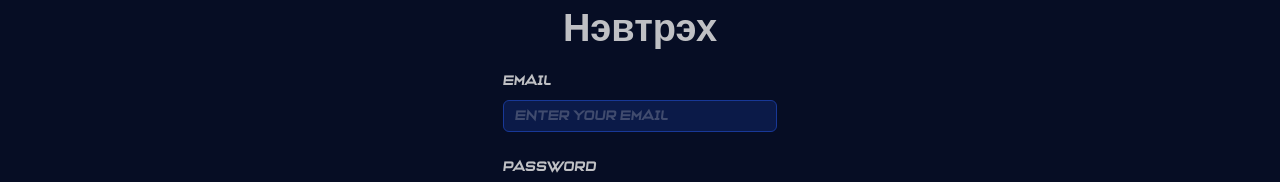
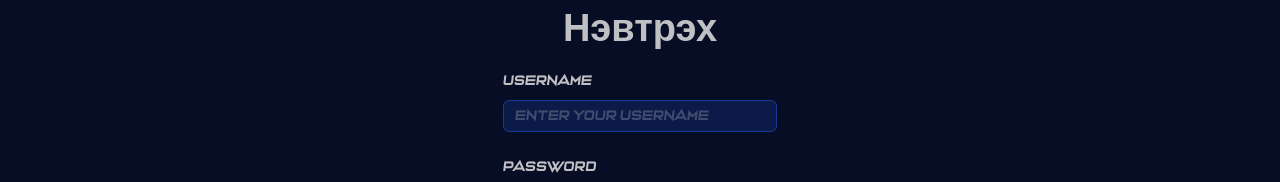
Before and after one commit to dev-manestack/poker-web, a React (Vite) app: page /auth/login in a window 1280 px wide. Shown: the part 299-481 px from the top of the page. Built offline with nearby package versions, Linux system fonts and the light colour scheme; no server answers.

Commit message:
login works with email now

```diff
--- a/src/api/user.ts
+++ b/src/api/user.ts
@@ -20,7 +20,7 @@ interface User {
 }
 
 interface LoginCredentials {
-  email: string;
+  username: string;
   password: string;
 }
 
@@ -59,7 +59,13 @@ const baseQuery: typeof rawBaseQuery = async (args, api, extraOptions) => {
 export const userApi = createApi({
   reducerPath: "userApi",
   baseQuery: baseQuery,
-  tagTypes: ["UserList", "tables", "DepositList", "WithdrawList", "OutcomeList"],
+  tagTypes: [
+    "UserList",
+    "tables",
+    "DepositList",
+    "WithdrawList",
+    "OutcomeList",
+  ],
   endpoints: (builder) => ({
     login: builder.mutation({
       query: (credentials: LoginCredentials) => ({
--- a/src/features/user/login-form.tsx
+++ b/src/features/user/login-form.tsx
@@ -35,7 +35,9 @@ function LoginForm({ setModalType }: { setModalType: (type: string) => void }) {
     if (error) {
       console.error(error);
       if ("data" in error && (error as any).data?.errorMessage) {
-        messageAPI.error(t("loginForm.error") + ": " + (error as any).data.errorMessage);
+        messageAPI.error(
+          t("loginForm.error") + ": " + (error as any).data.errorMessage
+        );
       } else {
         messageAPI.error(t("loginForm.error"));
       }
@@ -45,13 +47,19 @@ function LoginForm({ setModalType }: { setModalType: (type: string) => void }) {
   return (
     <Form layout="vertical" onFinish={onFinish}>
       {contextHolder}
-      <Form.Item label={<span lang={i18n.language}>{t("loginForm.emailLabel")}</span>} name="email">
+      <Form.Item
+        label={<span lang={i18n.language}>{t("loginForm.usernameLabel")}</span>}
+        name="username"
+      >
         <Input
           style={{ textTransform: "none" }} // Prevents forced uppercase
-          placeholder={t("loginForm.emailPlaceholder")}
+          placeholder={t("loginForm.usernamePlaceholder")}
         />
       </Form.Item>
-      <Form.Item label={<span lang={i18n.language}>{t("loginForm.passwordLabel")}</span>} name="password">
+      <Form.Item
+        label={<span lang={i18n.language}>{t("loginForm.passwordLabel")}</span>}
+        name="password"
+      >
         <Input
           className="ant-input-password"
           type={showPassword ? "text" : "password"} // Toggle between 'text' and 'password'
@@ -60,7 +68,12 @@ function LoginForm({ setModalType }: { setModalType: (type: string) => void }) {
           suffix={
             <span
               onClick={() => setShowPassword(!showPassword)}
-              style={{ cursor: "pointer", userSelect: "none", fontSize: "9px", marginRight: "5px" }}
+              style={{
+                cursor: "pointer",
+                userSelect: "none",
+                fontSize: "9px",
+                marginRight: "5px",
+              }}
             >
               {showPassword ? "Hide" : "Show"}
             </span>
--- a/src/locales/en.json
+++ b/src/locales/en.json
@@ -107,8 +107,8 @@
   "loginForm": {
     "success": "Successfully logged in",
     "error": "Login failed",
-    "emailLabel": "Email",
-    "emailPlaceholder": "Enter your email",
+    "usernameLabel": "Username",
+    "usernamePlaceholder": "Enter your username",
     "passwordLabel": "Password",
     "passwordPlaceholder": "Enter your password",
     "loginButton": "Login",
--- a/src/locales/mn.json
+++ b/src/locales/mn.json
@@ -107,8 +107,8 @@
   "loginForm": {
     "success": "Амжилттай нэвтэрлээ",
     "error": "Нэвтрэхэд алдаа гарлаа",
-    "emailLabel": "Цахим хаяг",
-    "emailPlaceholder": "Цахим хаягаа оруулна уу",
+    "usernameLabel": "Тоглогчийн нэр",
+    "usernamePlaceholder": "Тоглогчийн нэрээ оруулна уу",
     "passwordLabel": "Нууц үг",
     "passwordPlaceholder": "Нууц үгээ оруулна уу",
     "loginButton": "Нэвтрэх",
```
